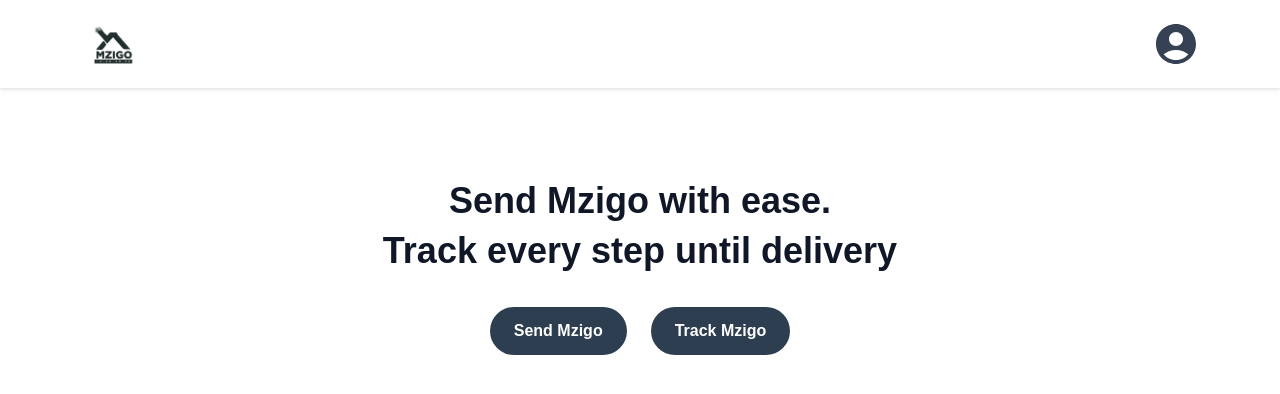
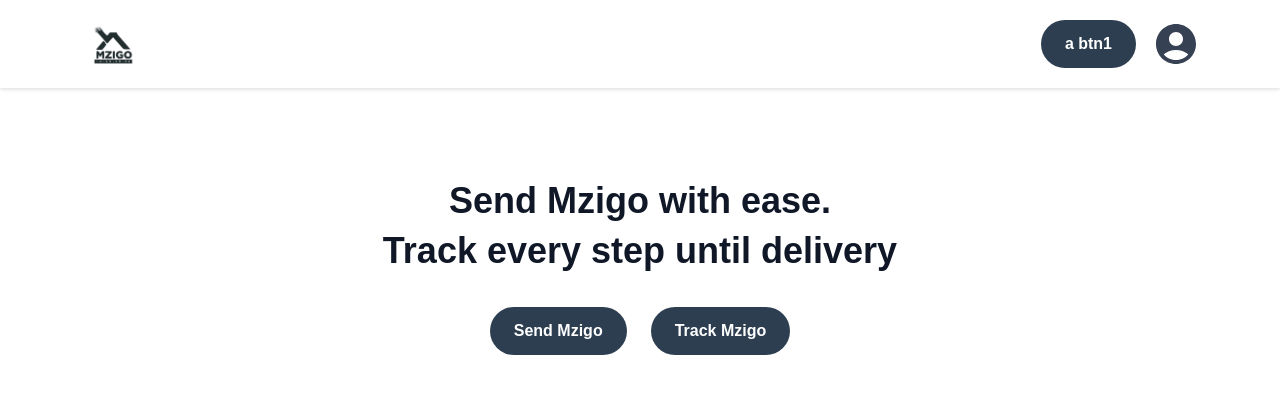
Before and after one commit to Iguru-Limited/Mzigo.co.ke, a Next.js app: page / in a window 1280 px wide. Shown: the top 394 px of the page. Built offline with nearby package versions, Linux system fonts and the light colour scheme.

Commit message:
changes in the header

```diff
--- a/app/components/Header.tsx
+++ b/app/components/Header.tsx
@@ -20,8 +20,14 @@ function Header() {
           />
         </div>
 
+
         {/* Account Icon */}
-        <div>
+        <div className="flex items-center space-x-4">
+          <button
+          className="bg-[#2c3e50] text-white font-semibold px-6 py-3 rounded-full hover:bg-[#d84343] transition"
+        >
+          a btn1
+        </button>
           <MdAccountCircle className="text-4xl sm:text-4xl md:text-5xl text-gray-700 cursor-pointer" />
         </div>
       </header>
```
